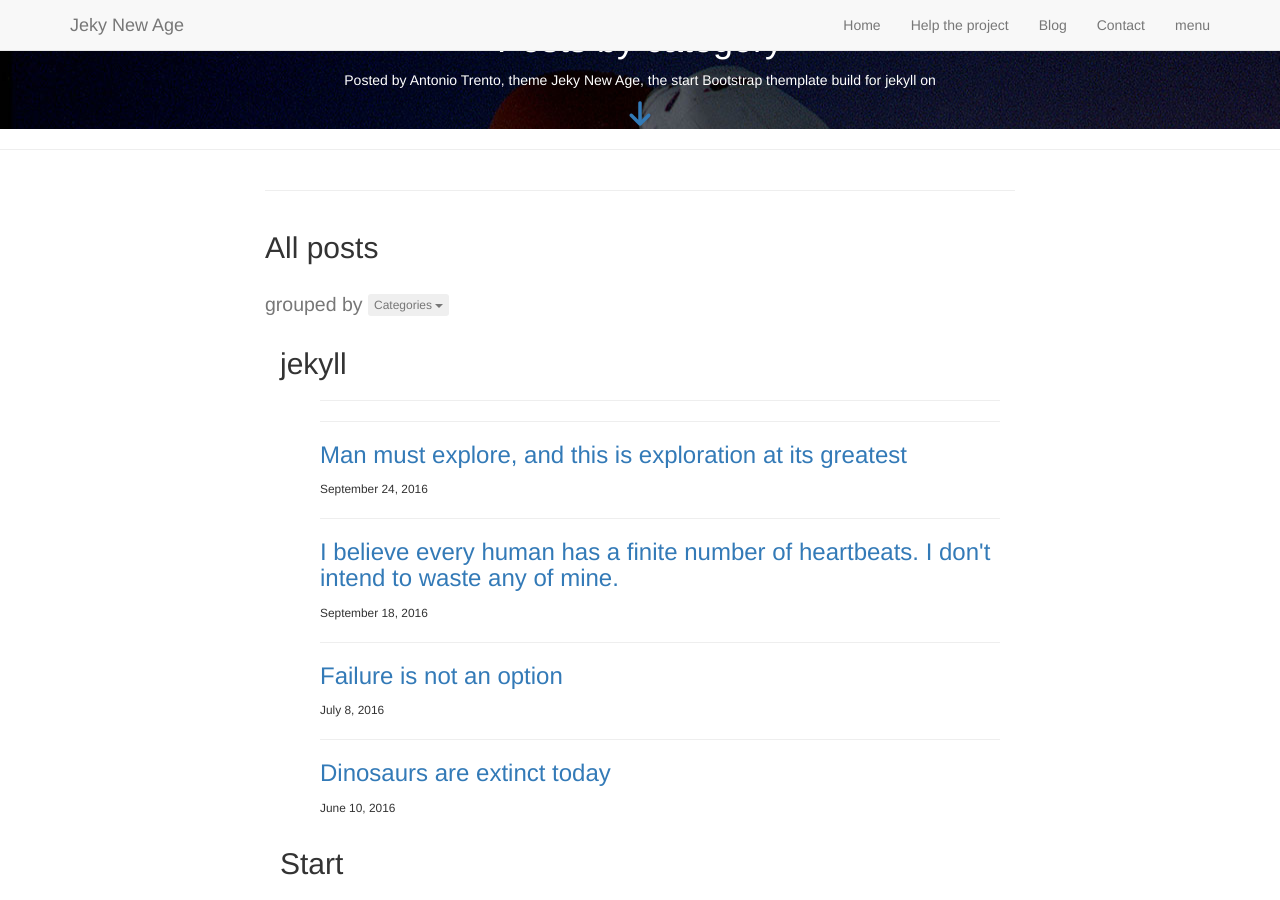
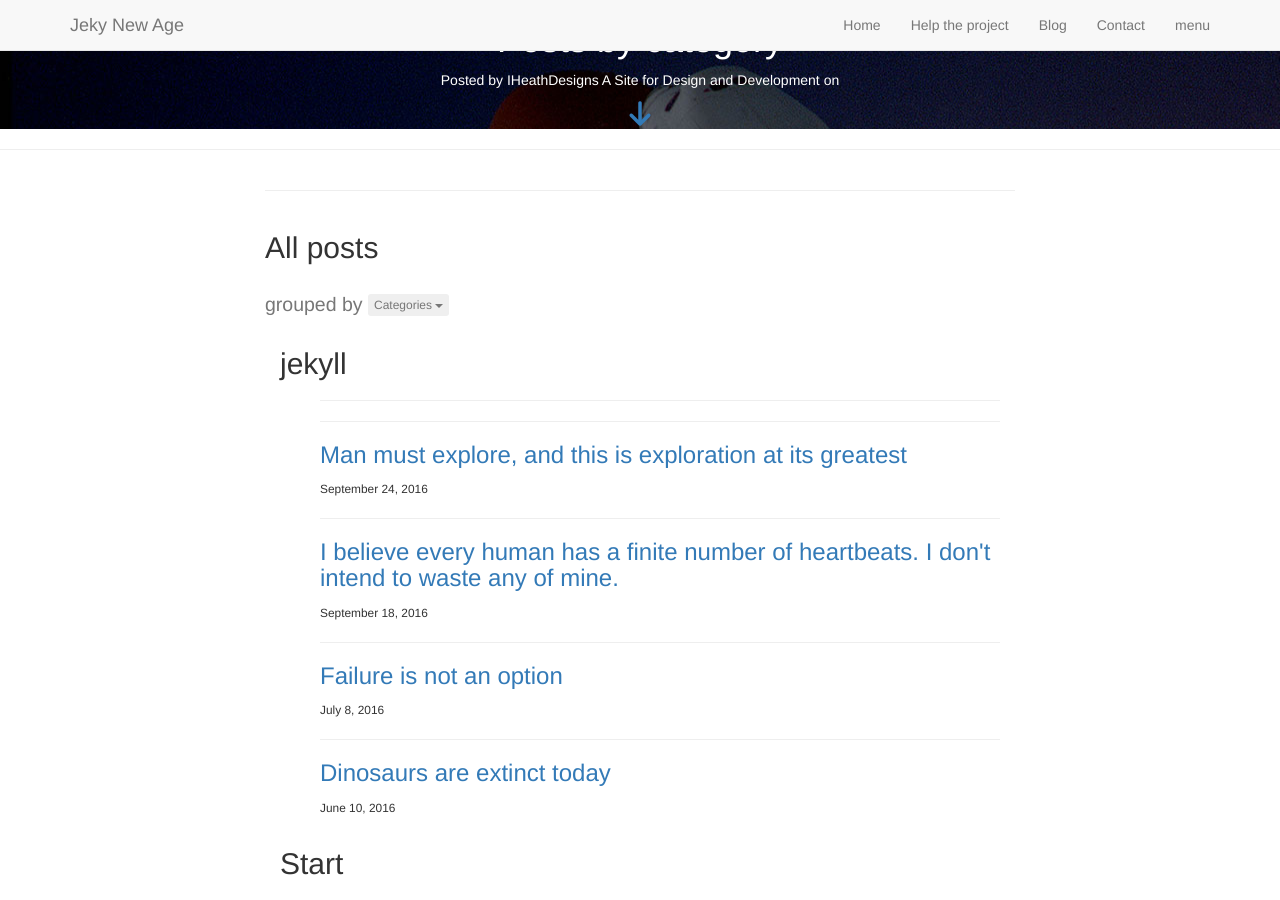
Before and after one commit to iheathdesigns/myblog, a Jekyll site: the page built from posts-by-categories.html, in a window 1280 px wide and 900 px high. Built offline with Jekyll 4.4.1, drawn with Linux system fonts in a browser that asks for light colours; nearby versions of some CDN libraries; some web fonts are replaced; library files that are not in the unit come from our copies; comment, search, counter and statistics services are not loaded; some of the changed text lies outside the part shown.

Commit message:
Changed title

```diff
--- a/_config.yml
+++ b/_config.yml
@@ -1,7 +1,7 @@
 # Site settings
-title: Antonio Trento, theme Jeky New Age, the start Bootstrap themplate build for jekyll
+title: IHeathDesigns A Site for Design and Development
 email:
-description: A jekyll template for landing pages, portfolio and blogging
+description: A constantly changing web expression
 
 baseurl: "/myblog/" # the subpath of your site, e.g. /blog/ (If you use organization leave empty)
 url: "https://iheathdesigns.github.io" # the base hostname & protocol for your site
@@ -12,8 +12,8 @@
 google_ad_client: ca-pub-9204963049240271
 
 google_analytics: "UA-86331249-1"
-addthis_id: ra-5644da281510c62f
-disqus_account: jeky-new-age
+#addthis_id: ra-5644da281510c62f
+#disqus_account: jeky-new-age
 
 # Social networks usernames (many more available: flickr, dribbble, pinterest, instagram, tumblr, linkedin, etc.) see all icon at fontawesome.io
 social:
```
